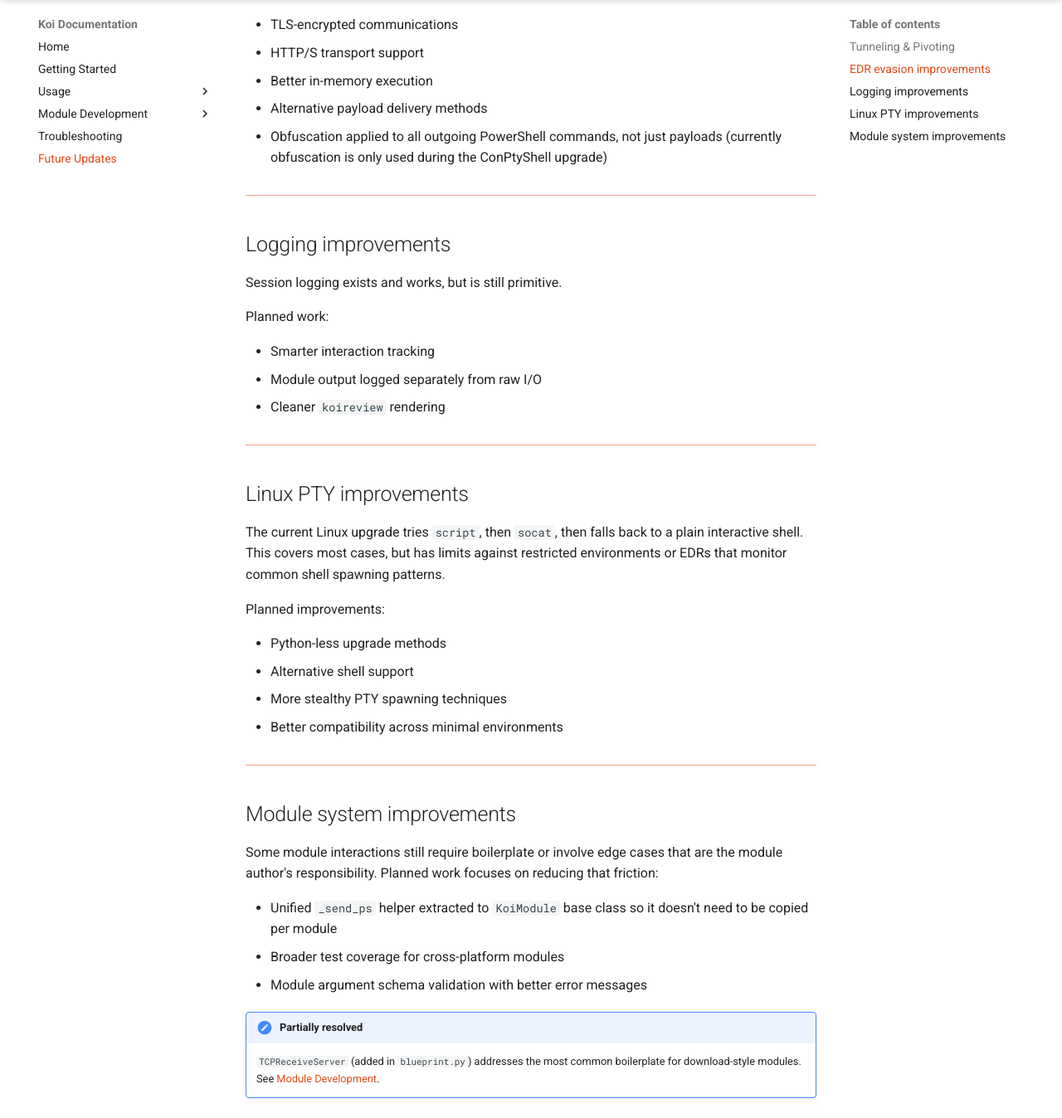
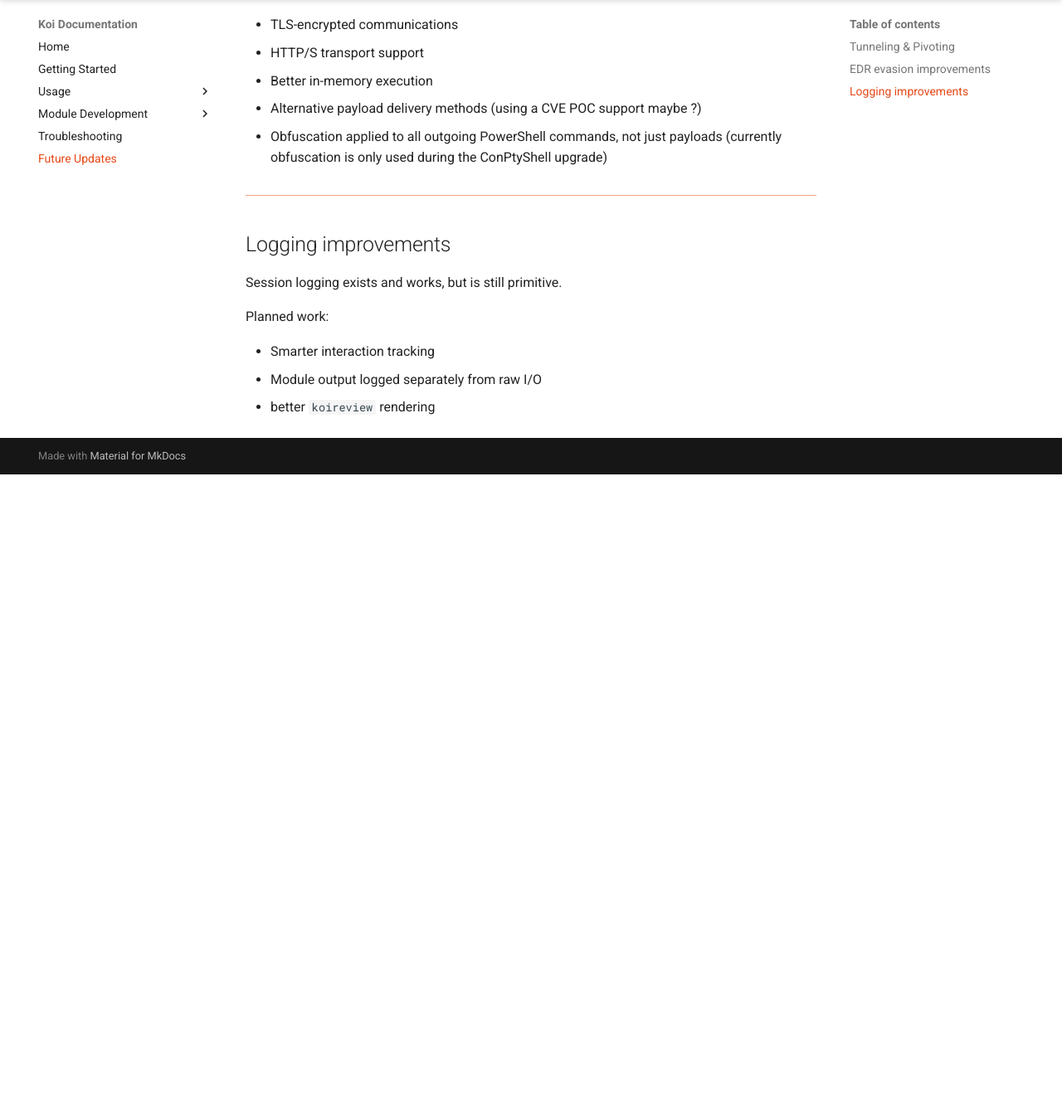
Before and after one commit to b3rt1ng/koi-wiki, an MkDocs documentation site: the page built from docs/future-updates.md, in a window 1280 px wide and 1400 px high, scrolled down 789 px, cut to the strip 52-1400 px from the top of the window. Shown: the whole strip at 83% size. Built offline with MkDocs 1.6.1 and Material for MkDocs 9.7.7, drawn with Linux system fonts in a browser that asks for light colours; after the commit the page ends 1413 px from its top, so only the background shows below that.

```diff
--- a/docs/future-updates.md
+++ b/docs/future-updates.md
@@ -27,7 +27,7 @@ Planned improvements:
 - TLS-encrypted communications
 - HTTP/S transport support
 - Better in-memory execution
-- Alternative payload delivery methods
+- Alternative payload delivery methods (using a CVE POC support maybe ?)
 - Obfuscation applied to all outgoing PowerShell commands, not just payloads (currently obfuscation is only used during the ConPtyShell upgrade)
 
 ---
@@ -40,30 +40,4 @@ Planned work:
 
 - Smarter interaction tracking
 - Module output logged separately from raw I/O
-- Cleaner `koireview` rendering
-
----
-
-## Linux PTY improvements
-
-The current Linux upgrade tries `script`, then `socat`, then falls back to a plain interactive shell. This covers most cases, but has limits against restricted environments or EDRs that monitor common shell spawning patterns.
-
-Planned improvements:
-
-- Python-less upgrade methods
-- Alternative shell support
-- More stealthy PTY spawning techniques
-- Better compatibility across minimal environments
-
----
-
-## Module system improvements
-
-Some module interactions still require boilerplate or involve edge cases that are the module author's responsibility. Planned work focuses on reducing that friction:
-
-- Unified `_send_ps` helper extracted to `KoiModule` base class so it doesn't need to be copied per module
-- Broader test coverage for cross-platform modules
-- Module argument schema validation with better error messages
-
-!!! note "Partially resolved"
-    `TCPReceiveServer` (added in `blueprint.py`) addresses the most common boilerplate for download-style modules. See [Module Development](modules-transfer.md#tcpreceiveserver).
+- better `koireview` rendering
--- a/mkdocs.yml
+++ b/mkdocs.yml
@@ -31,6 +31,7 @@ nav:
   - Getting Started: getting-started.md
   - Usage:
     - CLI Reference: cli-reference.md
+    - Configuration: configuration.md
     - Session Management: sessions.md
     - Payloads & Obfuscation: payloads.md
     - Upgrading Sessions: upgrading-sessions.md
```
Also changed, not shown: docs/configuration.md (added, +82 -0 lines).
